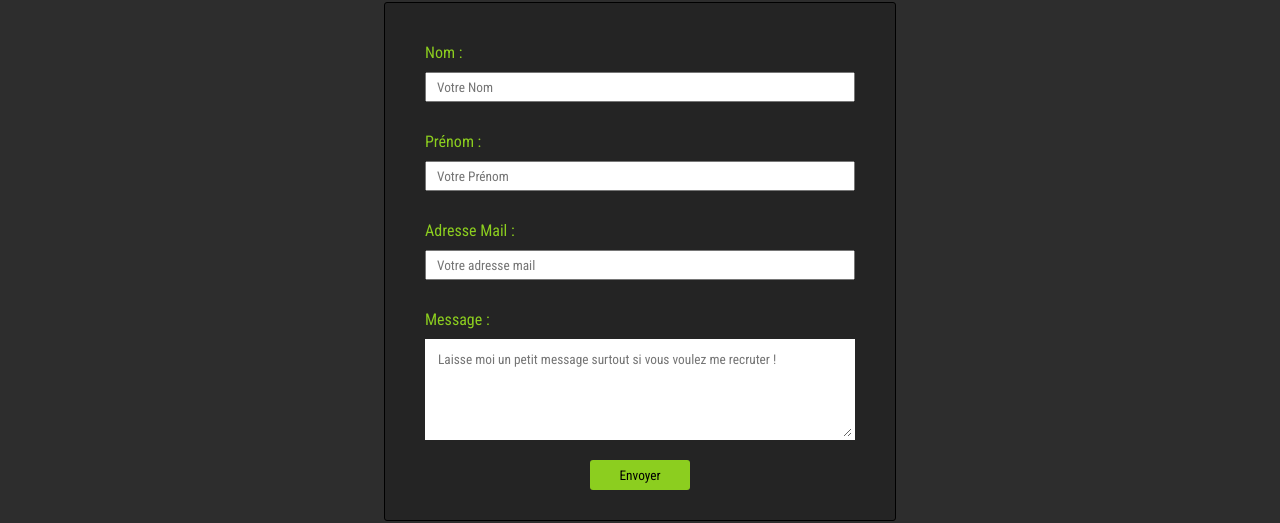
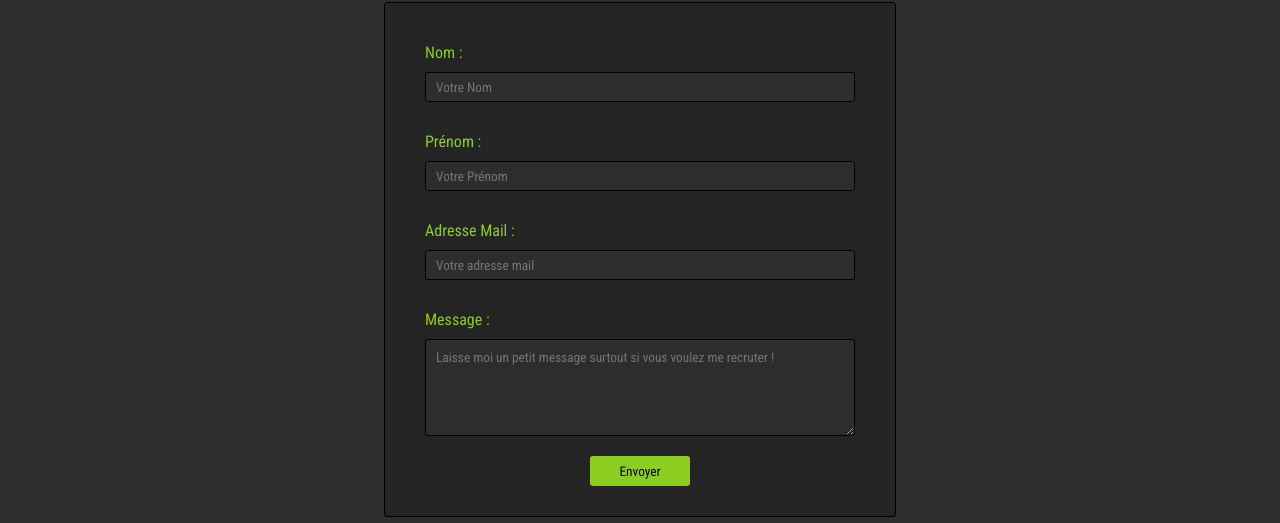
Before and after one commit to JeremyQuievreux/Portfolio-front, a React (Create React App) app: page / in a window 1280 px wide. Shown: the part 2222-2745 px from the top of the page. Built offline with nearby package versions, Linux system fonts and the light colour scheme.

Commit message:
add axios deps, add style form, and required field

```diff
--- a/package.json
+++ b/package.json
@@ -6,6 +6,7 @@
     "@testing-library/jest-dom": "^5.15.0",
     "@testing-library/react": "^11.2.7",
     "@testing-library/user-event": "^12.8.3",
+    "axios": "^0.24.0",
     "node-sass": "^6.0.1",
     "react": "^17.0.2",
     "react-dom": "^17.0.2",
--- a/src/Contact/Contact.js
+++ b/src/Contact/Contact.js
@@ -12,6 +12,7 @@ function Contact() {
 
     const handleSubmit = (e) => {
         e.preventDefault();
+
         setMessageInfo({lastname: "", firstname: "", email:"", content:""})
     }
 
@@ -27,22 +28,34 @@ function Contact() {
                         <div className="form-line">
                             <label htmlFor="lastname">Nom : </label>
                             <input type="text" name="lastname" id="lastname"
-                            placeholder="Votre Nom"
-                            value={messageInfo.lastname}
-                            onChange={(e) => setMessageInfo({...messageInfo, lastname: e.target.value})}/>
+                                required
+                                placeholder="Votre Nom"
+                                value={messageInfo.lastname}
+                                onChange={(e) => setMessageInfo({...messageInfo, lastname: e.target.value})}/>
                         </div>
                         <div className="form-line">
                             <label htmlFor="firstname">Prénom : </label>
-                            <input type="text" name="firstname" id="firstname" placeholder="Votre Prénom" value={messageInfo.firstname} onChange={(e) => setMessageInfo({...messageInfo, firstname: e.target.value})}/>
+                            <input type="text" name="firstname" id="firstname"
+                                required
+                                placeholder="Votre Prénom"
+                                value={messageInfo.firstname}
+                                onChange={(e) => setMessageInfo({...messageInfo, firstname: e.target.value})}/>
                         </div>
                         <div className="form-line">
                             <label htmlFor="email">Adresse Mail : </label>
-                            <input type="email" name="email" id="email" placeholder="Votre adresse mail" value={messageInfo.email} onChange={(e) => setMessageInfo({...messageInfo, email: e.target.value})}/>
+                            <input type="email" name="email" id="email"
+                                required
+                                placeholder="Votre adresse mail"
+                                value={messageInfo.email}
+                                onChange={(e) => setMessageInfo({...messageInfo, email: e.target.value})}/>
                         </div>
                         <div className="form-line">
                             <label htmlFor="content">Message : </label>
-                            <textarea name="content" id="content"  rows="5" cols="33" placeholder="Laisse moi un petit message surtout si vous voulez me recruter !" value={messageInfo.content} onChange={(e) => setMessageInfo({...messageInfo, content: e.target.value})}>
-                                message de ta race
+                            <textarea name="content" id="content"  rows="5" cols="33"
+                                required
+                                placeholder="Laisse moi un petit message surtout si vous voulez me recruter !"
+                                value={messageInfo.content}
+                                onChange={(e) => setMessageInfo({...messageInfo, content: e.target.value})}>
                             </textarea>
                         </div>
                         <button type="submit">Envoyer</button>
--- a/src/Contact/Contact.scss
+++ b/src/Contact/Contact.scss
@@ -48,18 +48,30 @@
                     margin: 10px 0;
                     height: 30px;
                     padding-left: 10px;
+                    background-color: $tier3;
+                    border-style: none;
+                    border-radius: 3px;
+                    border: 1px solid $primary;
+                    color: $secondary;
+
                     &:focus{
                         outline: none;
-                        border: 3px solid $secondary;
+                        background-color: $secondary;
+                        color: $primary;
                     }
                 }
                 textarea{
                     margin: 10px 0;
                     border: 3px solid transparent;
+                    border-radius: 3px;
                     padding: 10px;
+                    background-color: $tier3;
+                    border: 1px solid $primary;
+                    color: $secondary;
                     &:focus{
                         outline: none;
-                        border: 3px solid $secondary;
+                        background-color: $secondary;
+                        color: $primary;
                     }
                 }
             }
```
Also changed, not shown: 1 other file (tests, documents, lock files or other folders).
